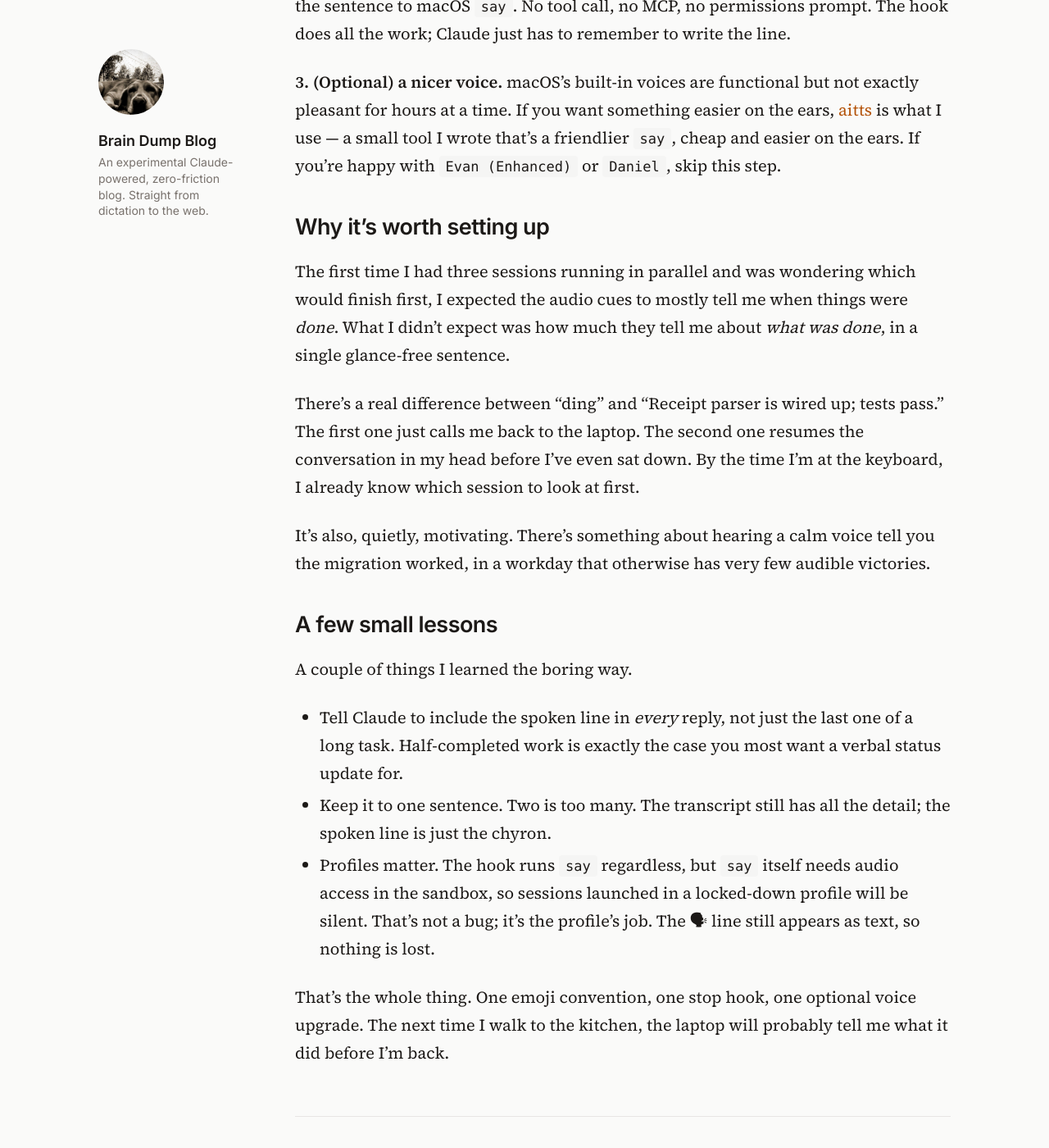
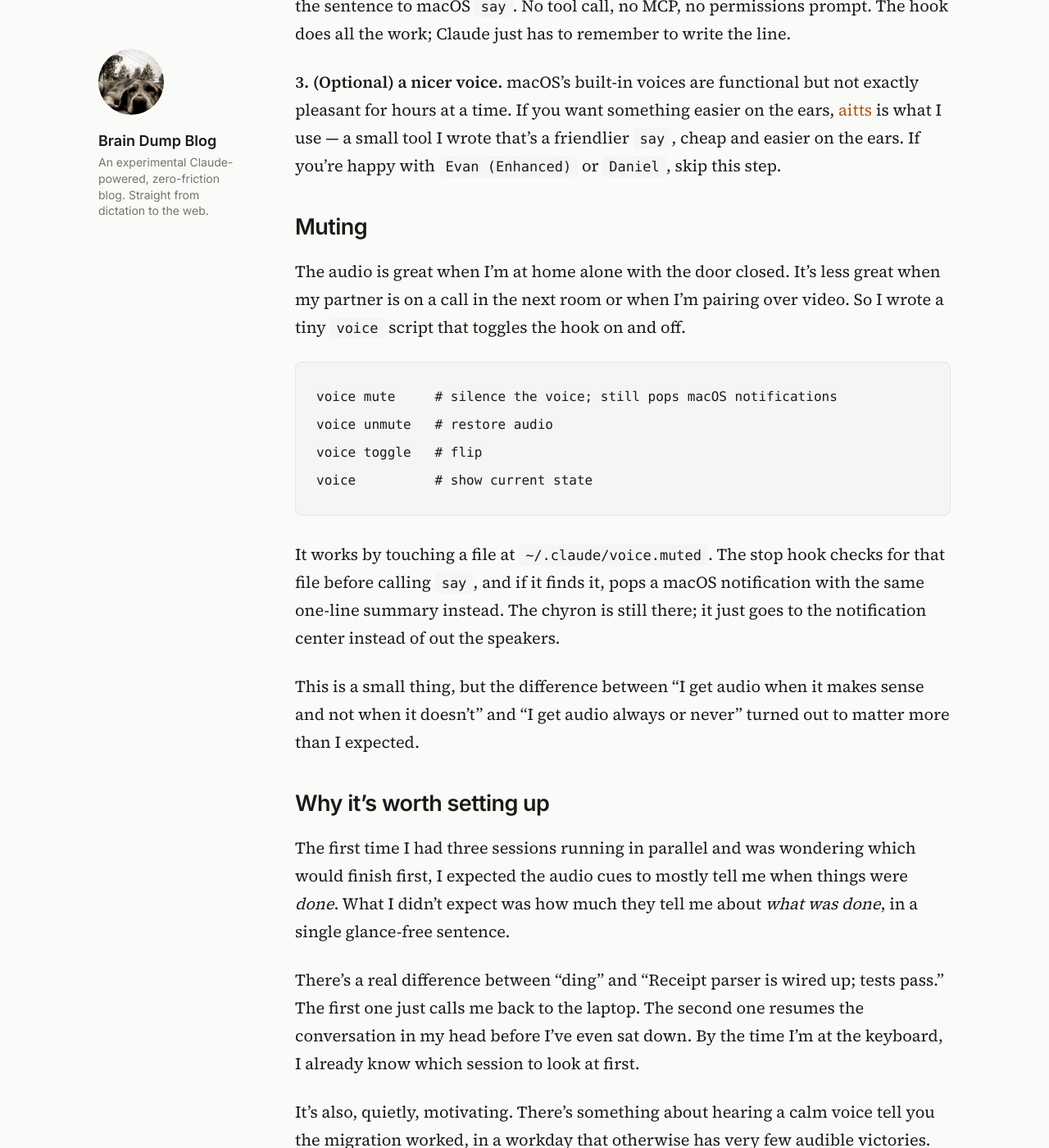
Before and after one commit to orlenko/blog, a Jekyll site: the page built from _posts/2026-06-16-claude-tells-me-from-the-next-room.md, in a window 1280 px wide and 1400 px high, scrolled down 2255 px. Shown: the whole window at 82% size. Built offline with Jekyll 4.4.1, drawn with Linux system fonts in a browser that asks for light colours.

Commit message:
Add mute/unmute voice script section to voice-hook post

````diff
--- a/_posts/2026-06-16-claude-tells-me-from-the-next-room.md
+++ b/_posts/2026-06-16-claude-tells-me-from-the-next-room.md
@@ -24,6 +24,21 @@ It also explains when to *skip* the audio (sub-agents, scripted runs, anywhere a
 
 **3. (Optional) a nicer voice.** macOS's built-in voices are functional but not exactly pleasant for hours at a time. If you want something easier on the ears, [aitts](https://github.com/orlenko/aitts) is what I use — a small tool I wrote that's a friendlier `say`, cheap and easier on the ears. If you're happy with `Evan (Enhanced)` or `Daniel`, skip this step.
 
+## Muting
+
+The audio is great when I'm at home alone with the door closed. It's less great when my partner is on a call in the next room or when I'm pairing over video. So I wrote a tiny `voice` script that toggles the hook on and off.
+
+```bash
+voice mute     # silence the voice; still pops macOS notifications
+voice unmute   # restore audio
+voice toggle   # flip
+voice          # show current state
+```
+
+It works by touching a file at `~/.claude/voice.muted`. The stop hook checks for that file before calling `say`, and if it finds it, pops a macOS notification with the same one-line summary instead. The chyron is still there; it just goes to the notification center instead of out the speakers.
+
+This is a small thing, but the difference between "I get audio when it makes sense and not when it doesn't" and "I get audio always or never" turned out to matter more than I expected.
+
 ## Why it's worth setting up
 
 The first time I had three sessions running in parallel and was wondering which would finish first, I expected the audio cues to mostly tell me when things were *done*. What I didn't expect was how much they tell me about *what was done*, in a single glance-free sentence.
````
